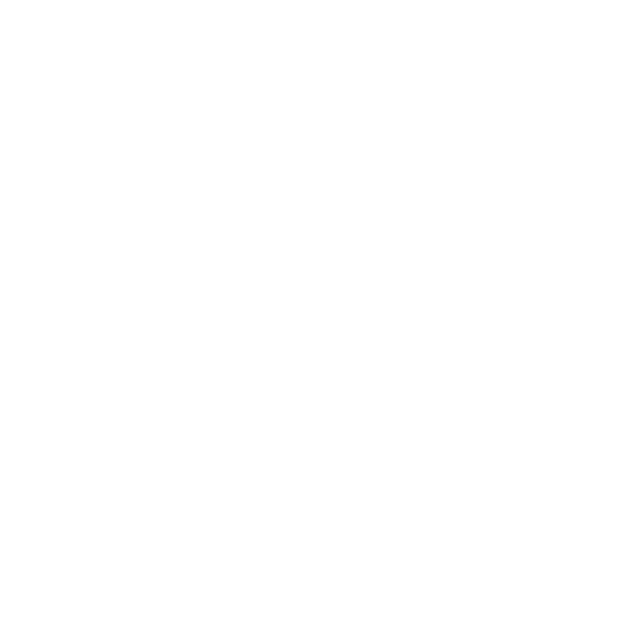
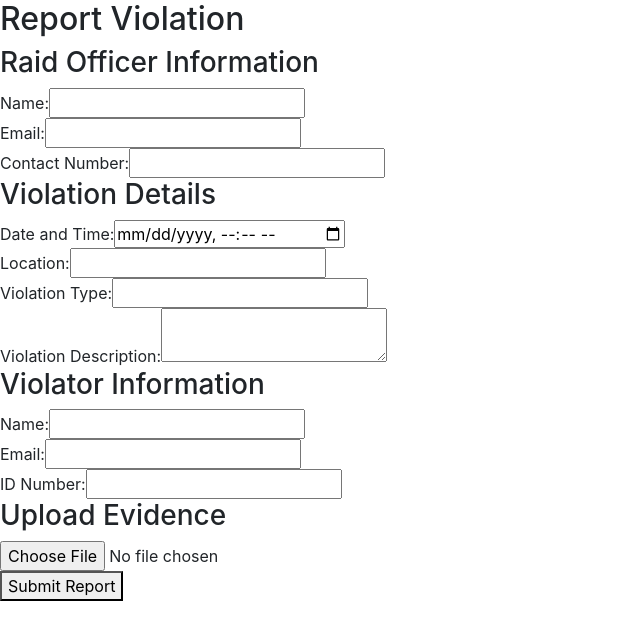
Before and after one commit to IT22025180/Public-Health-Care-System, a React (Create React App) app in the folder frontend/: page /FineAndCourt in a window 1280 px wide. Before the commit this address had no page. Shown: the top 640 px of the page, without its empty margins (0-640 px from the left). Built offline with nearby package versions, Linux system fonts and the light colour scheme.

Commit message:
Maleesha

```diff
--- a/frontend/src/App.js
+++ b/frontend/src/App.js
@@ -1,11 +1,13 @@
 import { BrowserRouter as Router, Route, Routes } from 'react-router-dom';
 import Home from './pages/Home';
+import FCReportForm from './pages/FCReportForm';
 
 function App() {
   return (
     <Router>
       <Routes>
         <Route path='/' element = {<Home/>}/>
+        <Route path='/FineAndCourt' element = {<FCReportForm/>}/>
       </Routes>
     </Router>
   );
--- a/frontend/src/components/Header.js
+++ b/frontend/src/components/Header.js
@@ -48,7 +48,7 @@
                     <ul className='dropdown-menu' aria-labelledby='navbarDropdown'>
                         <li><NavLink to='/complains' className='dropdown-item'>Complains</NavLink></li>
                         <li><NavLink to='/raids' className='dropdown-item'>Raids</NavLink></li>
-                        <li><NavLink to='/fine-and-court' className='dropdown-item'>Fine & Court</NavLink></li>
+                        <li><NavLink to='/FineAndCourt' className='dropdown-item'>Fine & Court</NavLink></li>
                     </ul>
                 </li>
                 <li className='nav-item'>
--- /dev/null
+++ b/frontend/src/pages/FCReportForm.js
@@ -0,0 +1,115 @@
+import React, { useState } from 'react';
+
+const FCReportForm = () => {
+  const [raidOfficerInfo, setRaidOfficerInfo] = useState({
+    name: '',
+    email: '',
+    contactNumber: '',
+  });
+
+  const [violationDetails, setViolationDetails] = useState({
+    dateTime: '',
+    location: '',
+    type: '',
+    description: '',
+  });
+
+  const [violatorInfo, setViolatorInfo] = useState({
+    name: '',
+    email: '',
+    idNumber: '',
+  });
+
+  const [evidenceFile, setEvidenceFile] = useState(null);
+
+  const handleRaidOfficerChange = (e) => {
+    const { name, value } = e.target;
+    setRaidOfficerInfo({ ...raidOfficerInfo, [name]: value });
+  };
+
+  const handleViolationChange = (e) => {
+    const { name, value } = e.target;
+    setViolationDetails({ ...violationDetails, [name]: value });
+  };
+
+  const handleViolatorChange = (e) => {
+    const { name, value } = e.target;
+    setViolatorInfo({ ...violatorInfo, [name]: value });
+  };
+
+  const handleFileChange = (e) => {
+    setEvidenceFile(e.target.files[0]);
+  };
+
+  const handleSubmit = (e) => {
+    e.preventDefault();
+    // Here you can handle form submission, e.g., sending data to backend
+    console.log('Raid Officer Info:', raidOfficerInfo);
+    console.log('Violation Details:', violationDetails);
+    console.log('Violator Info:', violatorInfo);
+    console.log('Evidence File:', evidenceFile);
+  };
+
+  return (
+    <div>
+      <h2>Report Violation</h2>
+      <form onSubmit={handleSubmit}>
+        {/* Raid Officer Information */}
+        <h3>Raid Officer Information</h3>
+        <div>
+          <label>Name:</label>
+          <input type="text" name="name" value={raidOfficerInfo.name} onChange={handleRaidOfficerChange} />
+        </div>
+        <div>
+          <label>Email:</label>
+          <input type="email" name="email" value={raidOfficerInfo.email} onChange={handleRaidOfficerChange} />
+        </div>
+        <div>
+          <label>Contact Number:</label>
+          <input type="text" name="contactNumber" value={raidOfficerInfo.contactNumber} onChange={handleRaidOfficerChange} />
+        </div>
+        {/* Violation Details */}
+        <h3>Violation Details</h3>
+        <div>
+          <label>Date and Time:</label>
+          <input type="datetime-local" name="dateTime" value={violationDetails.dateTime} onChange={handleViolationChange} />
+        </div>
+        <div>
+          <label>Location:</label>
+          <input type="text" name="location" value={violationDetails.location} onChange={handleViolationChange} />
+        </div>
+        <div>
+          <label>Violation Type:</label>
+          <input type="text" name="type" value={violationDetails.type} onChange={handleViolationChange} />
+        </div>
+        <div>
+          <label>Violation Description:</label>
+          <textarea name="description" value={violationDetails.description} onChange={handleViolationChange} />
+        </div>
+        {/* Violator Information */}
+        <h3>Violator Information</h3>
+        <div>
+          <label>Name:</label>
+          <input type="text" name="name" value={violatorInfo.name} onChange={handleViolatorChange} />
+        </div>
+        <div>
+          <label>Email:</label>
+          <input type="email" name="email" value={violatorInfo.email} onChange={handleViolatorChange} />
+        </div>
+        <div>
+          <label>ID Number:</label>
+          <input type="text" name="idNumber" value={violatorInfo.idNumber} onChange={handleViolatorChange} />
+        </div>
+        {/* Upload Evidence */}
+        <h3>Upload Evidence</h3>
+        <div>
+          <input type="file" onChange={handleFileChange} />
+        </div>
+        {/* Submit Button */}
+        <button type="submit">Submit Report</button>
+      </form>
+    </div>
+  );
+};
+
+export default FCReportForm;
```
Also changed, not shown: package.json (added, +10 -0 lines), 1 other file (tests, documents, lock files or other folders).
